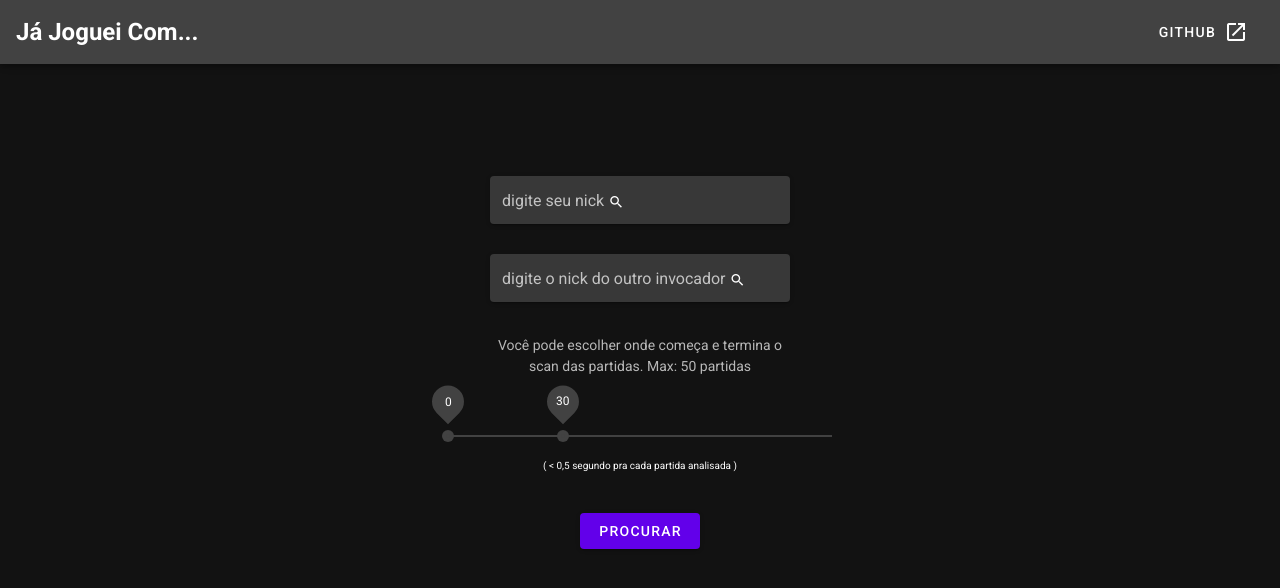
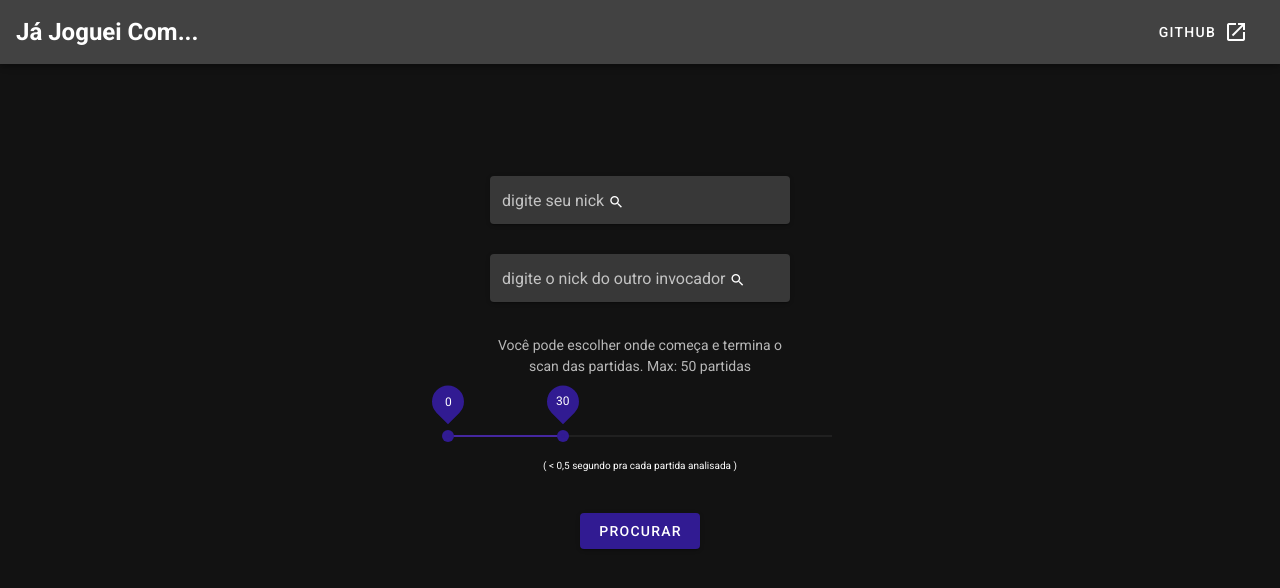
Before and after one commit to leleoveiga/ja-joguei-com-frontend, a Vue app: page / in a window 1280 px wide. Shown: the top 588 px of the page. Built offline with nearby package versions, Linux system fonts and the light colour scheme.

Commit message:
changing slider and button styles

```diff
--- a/src/components/Home.vue
+++ b/src/components/Home.vue
@@ -42,6 +42,10 @@
       </span>
     </v-subheader>
     <v-range-slider
+      tick-size="4"
+      color="deep-purple darken-3"
+      thumb-color="deep-purple darken-4"
+      track-color="#202020"
       max="100"
       min="0"
       class="mx-auto my-10"
@@ -57,9 +61,9 @@
       ( &lt; 0,5 segundo pra cada partida analisada )</span
     >
     <v-btn
-      class="mx-auto mb-4"
+      class="mx-auto mb-12"
       style="width:120px; display: block;"
-      color="deep-purple accent-4"
+      color="deep-purple darken-4"
       :loading="loading"
       @click="getMatches()"
     >
@@ -97,8 +101,13 @@
               <div class="ml-4">{{ nick2 }}</div>
             </div>
           </div>
-          <v-btn :href="match.link" target="_blank" class="d-flex mt-6 pa-5"
-            >PARTIDA {{ index + 1 }}
+          <v-btn
+            :href="match.link"
+            target="_blank"
+            class="d-flex mt-6 pa-5 mx-auto"
+            style="width: 150px; display: block; "
+            ><span class="mr-5">PARTIDA {{ index + 1 }}</span>
+            <v-icon x-small>mdi-open-in-new</v-icon>
           </v-btn>
         </v-card>
       </v-col>
```
